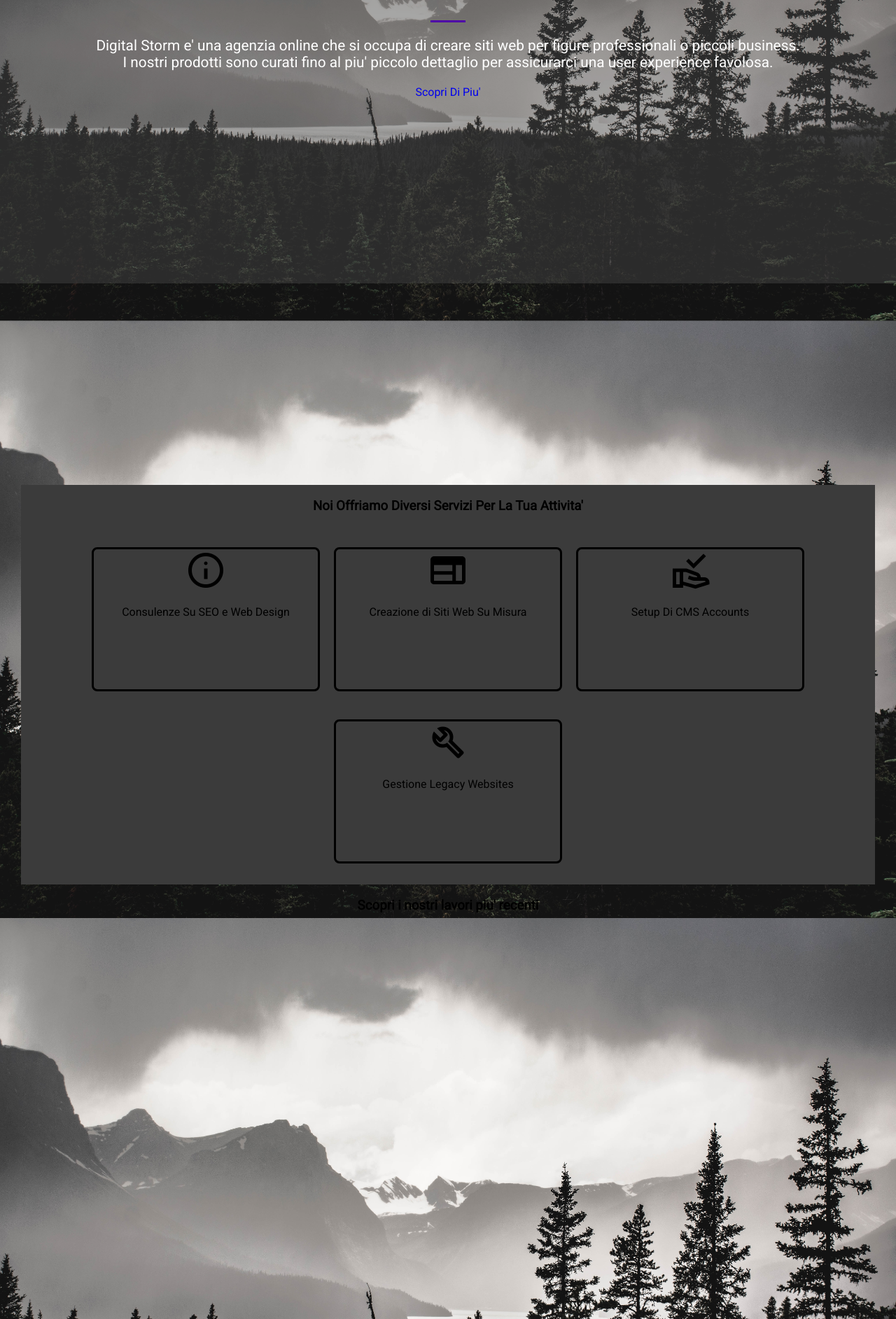
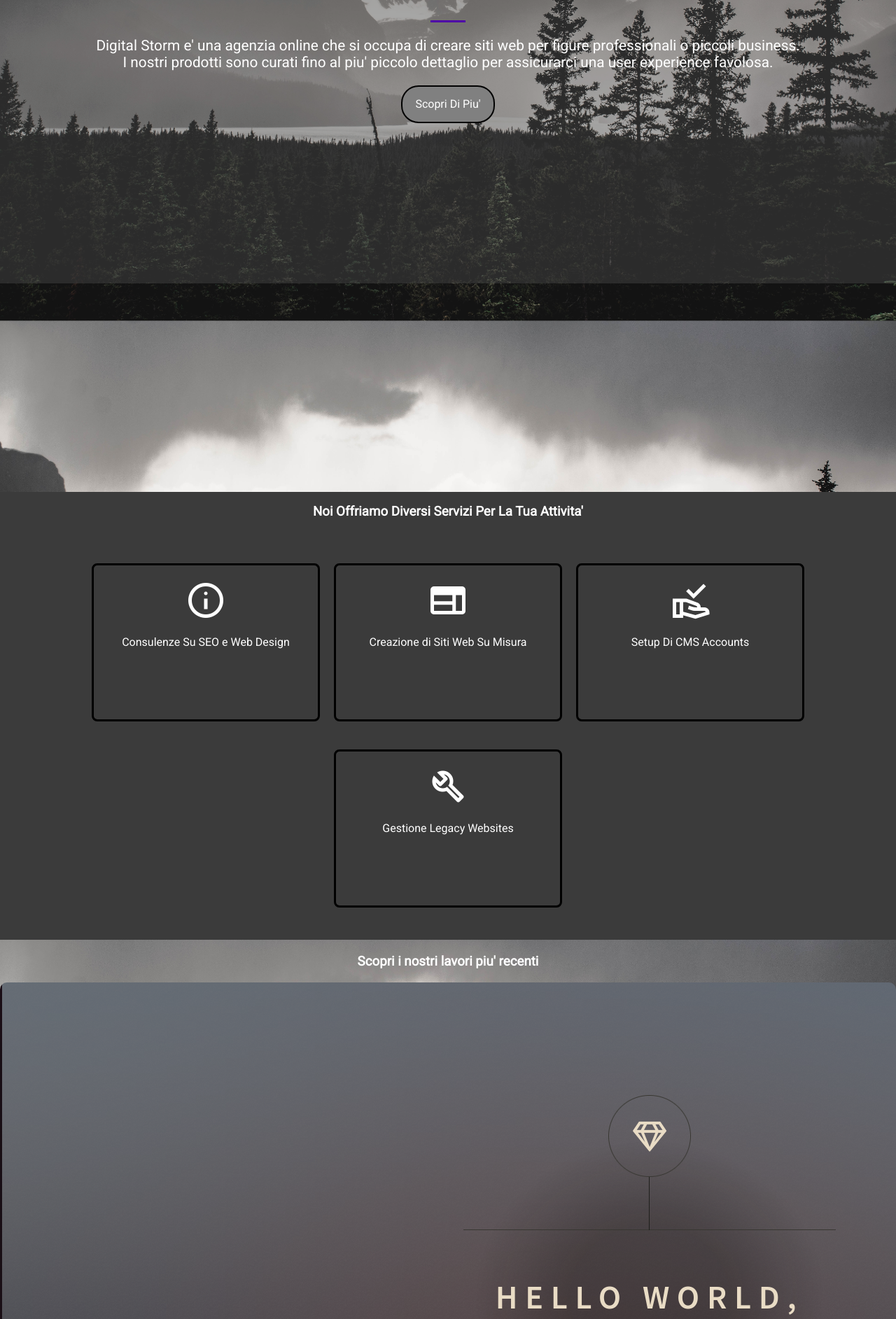
Before and after one commit to uwouldntgetit/DigitalStormWebsite, a plain HTML site: page indexDS.html in a window 1280 px wide. Shown: the part 395-2280 px from the top of the page at 70% size. Drawn offline with nearby package versions, Linux system fonts and the light colour scheme.

Commit message:
things i did at school

```diff
--- a/assets/styleDS.css
+++ b/assets/styleDS.css
@@ -15,6 +15,8 @@ body, html {
     background-repeat: no-repeat;
     background-attachment: fixed;
     background-size: cover;
+    color: white;
+    scroll-behavior: smooth;
 }
 
 a {
@@ -23,6 +25,8 @@ a {
 
 .wide-container{
     max-width: 100%;
+    margin-right: 0px;
+    margin-left: 0px;
 }
 
 /* #services-div {
@@ -82,6 +86,19 @@ a {
     border-top: 3px solid rgb(78, 0, 167);
 }
 
+.button-like-link {
+    display: inline-block;
+    background-color: gray;
+    border: 2px solid black;
+    border-radius: 25px;
+    min-width: 130px;
+    min-height: 50px;
+    color: inherit;
+    text-align: center;
+    vertical-align: baseline;
+    line-height: 50px;
+}
+
 .services-container {
     display: flex;
     flex-direction: row;
@@ -89,8 +106,9 @@ a {
     justify-content: center;
     flex-basis: content;
     align-items: center;
-    margin: 10px 30px;
+    margin: 20px 0;
     background-color: rgb(59, 59, 59);
+    min-height: 80%;
 }
 
 .service {
@@ -104,17 +122,38 @@ a {
     max-width: 300px;
     width: 300px;
     text-align: center;
+    padding-top: 20px;
+    vertical-align: middle;
 }
 
 #services-description {
     /* make it occupy at least half the available space */
+    margin: 10px 30px;
 }
 
 
-
+/************* Projects done start **********/
 #projects-container {
     text-align: center;
 }
+
+.projects-hero-container {
+    display: flex;
+    flex-direction: row;
+    max-height: 80%;
+
+}
+
+.project-hero {
+    overflow:auto;
+    min-height: 200px;
+    max-height: 500px;
+    border-radius: 10px;
+}
+
+
+/* projects done end */
+
 
 footer{
     margin-bottom: 0;
--- a/indexDS.html
+++ b/indexDS.html
@@ -40,7 +40,7 @@
             I nostri prodotti sono curati fino al piu' piccolo dettaglio
             per assicurarci una user experience favolosa.
         </p>
-        <a href="#services-div">Scopri Di Piu'</a>
+        <a class="button-like-link" href="#services-div">Scopri Di Piu'</a>
     </div>
 
     <div id="services-div" class="wide-container services-container">
@@ -79,7 +79,14 @@
 
     <div id="projects-container" class="full-screen-container">
         <h3>Scopri i nostri lavori piu' recenti</h3>
-        <!-- put some iframes of the website you built -->
+        <!-- i'll create something like an hero to display some websites -->
+        <div class="projects-hero-container">
+            <div class="project-hero">
+                <a href="https://uwouldntgetit.github.io">
+                    <img src="assets/images/personal_portfolio.png">
+                </a>
+            </div>
+        </div>
     </div>
 
     <!-- put the contact form here -->
```
Also changed, not shown: assets/appDS.js (added), assets/images/personal_portfolio.png (added).
